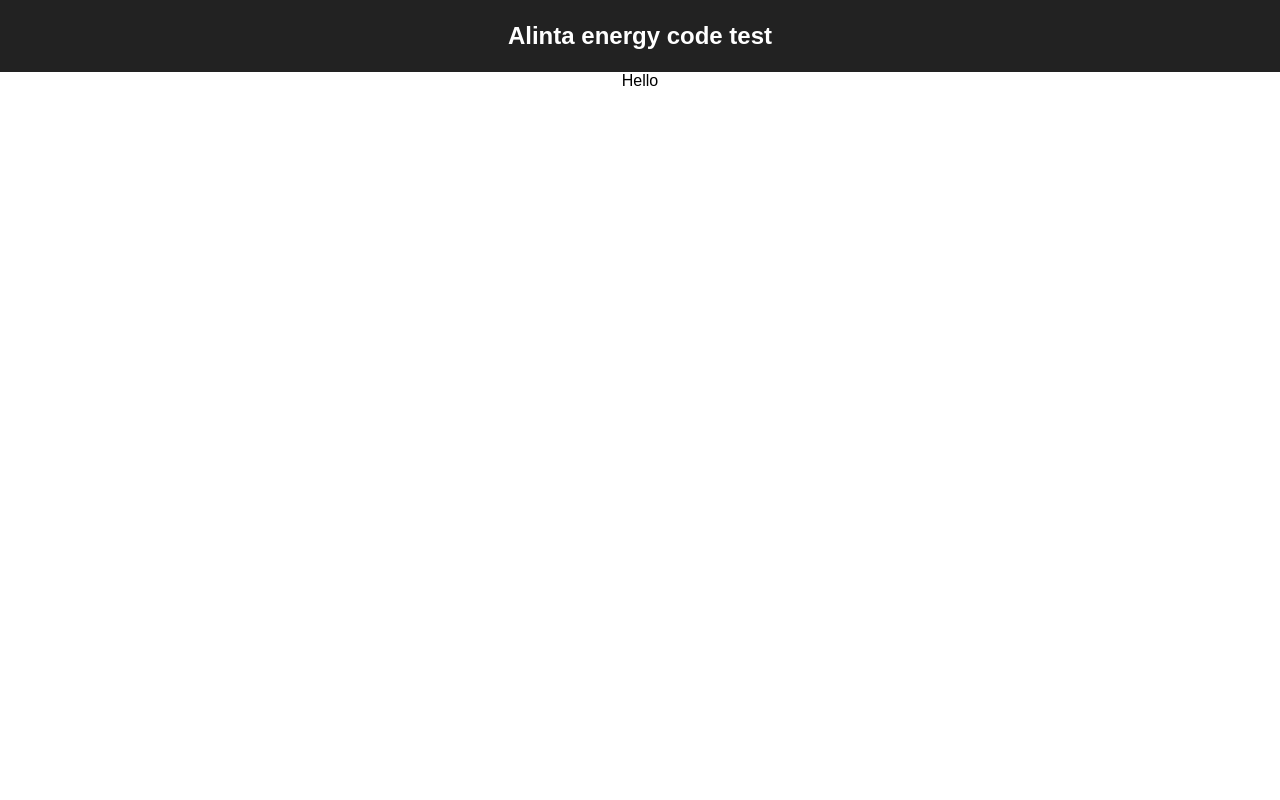
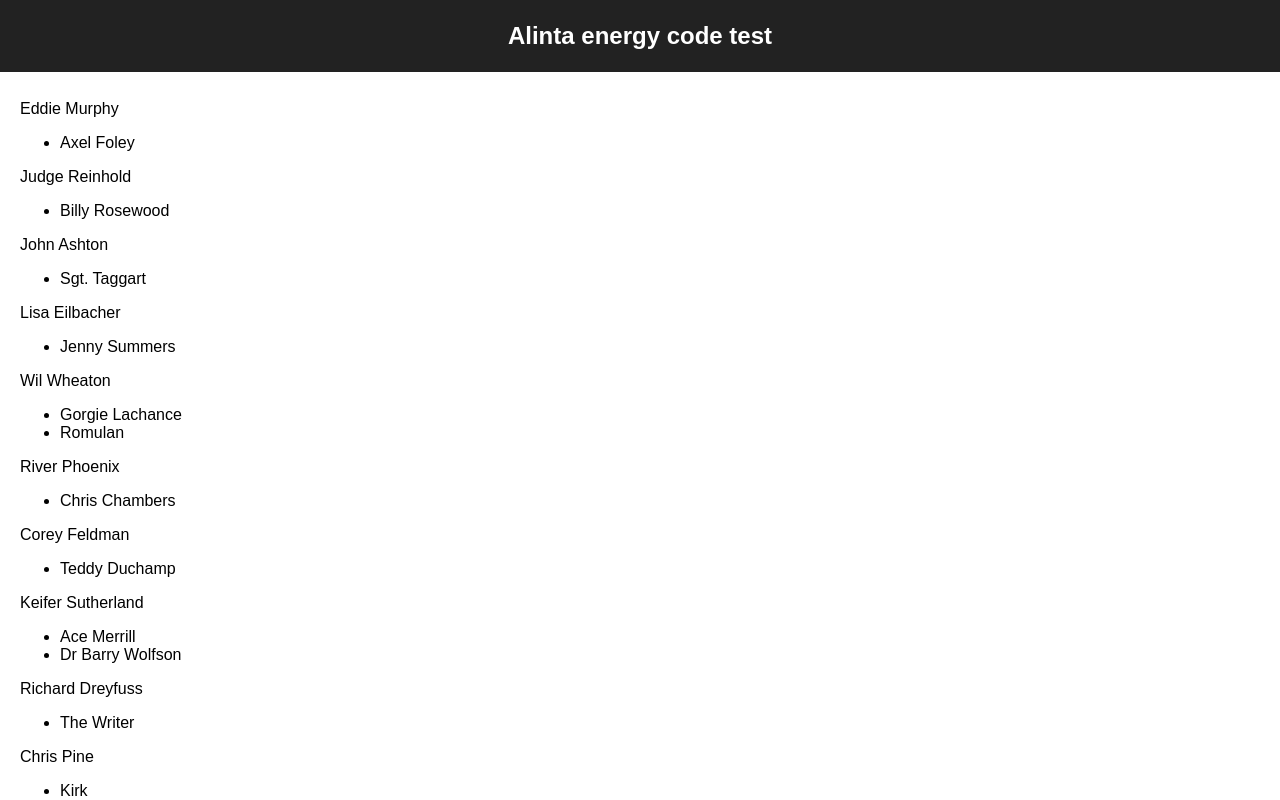
Before and after one commit to taylorbett/alinta-energy, a React (Create React App) app: page / in a window 1280 px wide. Shown: the top 800 px of the page. Built offline with nearby package versions, Linux system fonts and the light colour scheme.

Commit message:
Add data sorting + display data to CharacterList module

```diff
--- a/src/App.css
+++ b/src/App.css
@@ -1,8 +1,9 @@
 .App {
-  text-align: center;
+  text-align: left;
 }
 
 .App-header {
+  text-align: center;
   background-color: #222;
   padding: 6px;
   color: white;
@@ -20,3 +21,7 @@
   from { transform: rotate(0deg); }
   to { transform: rotate(360deg); }
 }
+
+.character-list {
+  padding: 12px 20px;
+}
--- a/src/modules/CharacterList/CharacterList.js
+++ b/src/modules/CharacterList/CharacterList.js
@@ -1,11 +1,88 @@
 import React from 'react';
 import { connect } from 'react-redux';
+import { bindActionCreators } from 'redux';
+
+import * as MoviesActions from '../../actions/moviesActions';
 
 class CharacterList extends React.Component {
+    constructor(props) {
+        super(props);
+
+        this.fetchMovies = this.fetchMovies.bind(this);
+        this.sortByActor = this.sortByActor.bind(this);
+        this.renderRoles = this.renderRoles.bind(this);
+        this.renderActors = this.renderActors.bind(this);
+    }
+
+    componentDidMount() {
+        if (!this.props.movies.data.length) {
+            this.props.dispatch(MoviesActions.fetchMoviesRequest());
+            this.fetchMovies();
+        }
+    }
+
+    async fetchMovies() {
+        // const fetchUrl = 'https://alintacodingtest.azurewebsites.net/api/Movies';
+        // const request = await fetch(fetchUrl, fetchOptions);
+        const requestData = [{"name":"Beverly Hills Cop","roles":[{"name":"Axel Foley","actor":"Eddie Murphy"},{"name":"Billy Rosewood","actor":"Judge Reinhold"},{"name":"Sgt. Taggart","actor":"John Ashton"},{"name":"Jenny Summers","actor":"Lisa Eilbacher"},{"name":"Mikey Tandino","actor":""}]},{"name":"Stand By Me","roles":[{"name":"Gorgie Lachance","actor":"Wil Wheaton"},{"name":"Chris Chambers","actor":"River Phoenix"},{"name":"Teddy Duchamp","actor":"Corey Feldman"},{"name":"Ace Merrill","actor":"Keifer Sutherland"},{"name":"The Writer","actor":"Richard Dreyfuss"}]},{"name":"Star Trek","roles":[{"name":"Romulan","actor":"Wil Wheaton"},{"name":"Kirk","actor":"Chris Pine"},{"name":"Nero","actor":"Eric Bana"},{"name":"Spock","actor":"Leonard Nimoy"},{"name":"Scotty","actor":"Simon Pegg"},{"name":"Amanda Grayson","actor":"Winona Ryder"}]},{"name":"Family Guy","roles":[{"name":"Meg Griffin","actor":"Mila Kunis"},{"name":"Meg Griffin","actor":"Mila Kunis"},{"name":"Chris Griffin","actor":"Seth Green"},{"name":"Luke Skywalker","actor":"Seth Green"},{"name":"Joe Swanson"},{"name":"Lois Griffin","actor":"Alex Borstein"}]},{"roles":[{"name":"Dr Barry Wolfson","actor":"Keifer Sutherland"}]}];
+        this.props.dispatch(MoviesActions.fetchMoviesSuccess(requestData));
+    }
+
+    sortByActor(movies) {
+        let output = [];
+        movies.forEach(movie => {
+            movie.roles.forEach(role => {
+                if (!output.filter(item => item.actor === role.actor).length) {
+                    if (role.actor !== undefined && role.actor) output.push({
+                        actor: role.actor,
+                        roles: [
+                            {
+                                movie: movie.name,
+                                character: role.name
+                            }
+                        ]
+                    });
+                } else {
+                    output.filter(item => item.actor === role.actor)[0].roles.push({
+                        movie: movie.name,
+                        character: role.name
+                    });
+                }
+            })
+        });
+        console.log(output);
+        return output;
+    }
+
+    renderRoles(actor) {
+        return actor.roles.map((role, index) => {
+            return (
+                <li key={index}>{role.character}</li>
+            )
+        })
+    }
+
+    renderActors() {
+        return this.sortByActor(this.props.movies.data).map((item, index) => {
+            return (
+                <React.Fragment key={index}>
+                    <p>{item.actor}</p>
+                    <ul>
+                        {this.renderRoles(item)}
+                    </ul>
+                </React.Fragment>
+            )
+        })
+    }
+
     render() {
+        if (!this.props.movies.data.length) {
+            return null;
+        }
+
         return (
             <div className="character-list">
-                Hello
+                {this.renderActors()}
             </div>
         );
     }
@@ -19,7 +96,8 @@
 
 function mapDispatchToProps(dispatch) {
     return {
-        fetchMovies: () => dispatch({ type: 'FETCH_MOVIES' }),
+        actions: bindActionCreators(MoviesActions, dispatch),
+        dispatch,
     };
 }
 
```
